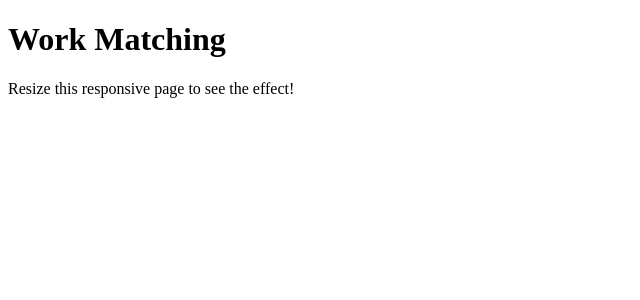
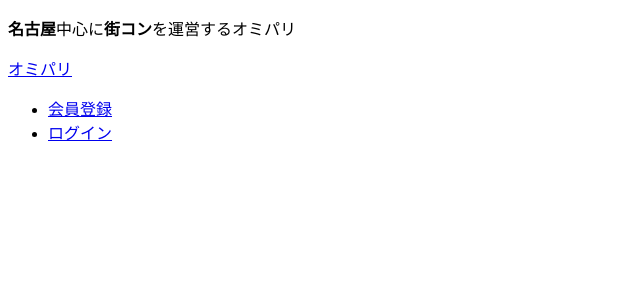
Before and after one commit to yushi-threways/omusvi.com, a Symfony app: template templates/default/index.html.twig in a window 1280 px wide. Shown: the top 300 px of the page, without its empty margins (0-640 px from the left). Run offline with Twig, Linux system fonts and the light colour scheme; the template is opened without the code that fills it, so the values that code supplies are empty; some libraries are stand-ins or nearby versions.

Commit message:
HTMLのベースを作成

```diff
--- a/templates/base.html.twig
+++ b/templates/base.html.twig
@@ -1,5 +1,5 @@
 <!DOCTYPE html>
-<html>
+<html lang="ja">
     <head>
     <meta charset="UTF-8">
     <meta http-equiv="X-UA-Compatible" content="IE=edge">
@@ -13,16 +13,21 @@
     <meta name="description" content="{{ description }}">
     <link rel="canonical" href="{{ canonical }}">
 
+    {% block og %}
     <meta property="og:site_name" content="オミパリ">
     <meta property="og:title" content="{{ title }}">
     <meta property="og:description" content="{{ description }}">
     <meta property="og:type" content="website">
     <meta property="og:url" content="サイトのURL貼る">
     <meta property="og:image" content="ogpのURL貼る">
+    {% endblock %}
+
+    {% block twitter %}
     <meta property="fb:app_id" content="App-ID（15文字の半角数字）" />
     <meta name="twitter:card" content="summary">
     <meta name="twitter:site" content="サイトのURL貼る">
     <meta name="twitter:image" content="ogpのURL貼る">
+    {% endblock %}
 
     {% block stylesheets %}
         {# 'app' must match the first argument to addEntry() in webpack.config.js #}
@@ -33,20 +38,76 @@
     {% endblock %}
     </head>
     <body>
+        <div class="sw-Body">
+            {% block alert %}
+                    <div class="sw-Alert">
+                        {% for key, messages in app.session.flashBag.all %}
+                            {% for message in messages %}
+                                <div class="alert alert-{{ key }}">
+                                    <button type="button" class="close" data-dismiss="alert" aria-label="Close">
+                                        <span aria-hidden="true">&times;</span>
+                                    </button>
+                                    {{ message }}
+                                </div>
+                            {% endfor %}
+                        {% endfor %}
+                    </div>
+            {% endblock %}
+
+            <div class="sw-Body_Inner">
+
+                {% block body %}
                     {% if form is defined %}
                         {% form_theme form "form/layout.html.twig" %}
                     {% endif %}
+                    <header class="sw-Header">
                         {% block header %}
-            <div class="jumbotron text-center">
-                <h1>Work Matching</h1>
-                <p>Resize this responsive page to see the effect!</p>
+                        <div class="sw-Header_Inner">
+                            <div class="sw-Header_Branding">
+                                <div class="sw-Header_CatchCopy">
+                                    <p>
+                                    <strong>名古屋</strong>中心に<strong>街コン</strong>を運営する</strong><span>オミパリ</span>
+                                    </p>
+                                </div>
+                                <div class="sw-Header_Logo">
+                                <a href="{{ path('default_index') }}">
+                                オミパリ
+                                </a>
+                                </div>
+                                <div class="sw-Header_MainNavOuter">
+                                    <nav class="sw-Header_MainNav">
+                                        <div class="sw-Header_MainNavInner">
+                                            <ul class="sw-Header_MainNavItems">
+                                                {% if is_granted('ROLE_USER') %}
+                                                    <li class="sw-Header_MainNavItem"><a href="{{ path('default_index') }}"><i class="fa fa-user"></i> マイページ</a></li>
+                                                    <li class="sw-Header_MainNavItem"><a href="{{ path('fos_user_security_logout') }}"><i class="fa fa-unlock-alt"></i> ログアウト</a></li>
+                                                {% else %}
+                                                    <li class="sw-Header_MainNavItem"><a href="{{ path('fos_user_registration_register') }}"><i class="fa fa-user"></i> 会員登録</a></li>
+                                                    <li class="sw-Header_MainNavItem"><a href="{{ path('fos_user_security_login') }}"><i class="fa fa-unlock-alt"></i> ログイン</a></li>
+                                                {% endif %}
+
+                                            </ul>
+                                        </div>
+                                    </nav>
+                                </div>
+                            </div>
                         </div>
                         {% endblock %}
-        <div class="container">
-        {% block body %}
+                    </header>
+
+                    <main class="sw-Main">
+                        <div class="sw-Main_Inner">
+                            {% block main %}
+                            {% endblock %}
+                        </div>
+                    </main>
+
+                    <footer class="sw-Footer">
+                        {% block footer %}
 
                         {% endblock %}
-        </div>
+                    </footer>
+
                     {% block javascripts %}
                         {{ encore_entry_script_tags('app') }}
 
@@ -54,5 +115,8 @@
                             <script src="/build/runtime.js"></script>
                             <script src="/build/app.js"></script> -->
                     {% endblock %}
+                {% endblock %}
+            </div>
+        </div>
     </body>
 </html>
--- a/templates/default/index.html.twig
+++ b/templates/default/index.html.twig
@@ -1 +1,11 @@
 {% extends "base.html.twig" %}
+
+{% set title = 'オミパリ' %}
+{% set description = 'オミパリとは街コンイベント運営会社です。愛知県名古屋を' %}
+{% set canonical = 'canonical' %}
+
+
+
+{% block main %}
+
+{% endblock %}
```
Also changed, not shown: src/Controller/StaticController.php (added, +21 -0 lines), templates/static/about.html.twig (added), templates/static/agree.html.twig (added), templates/static/aosct.html.twig (added), templates/static/qa.html.twig (added). Lines whose indentation alone changed are shown as unchanged.
